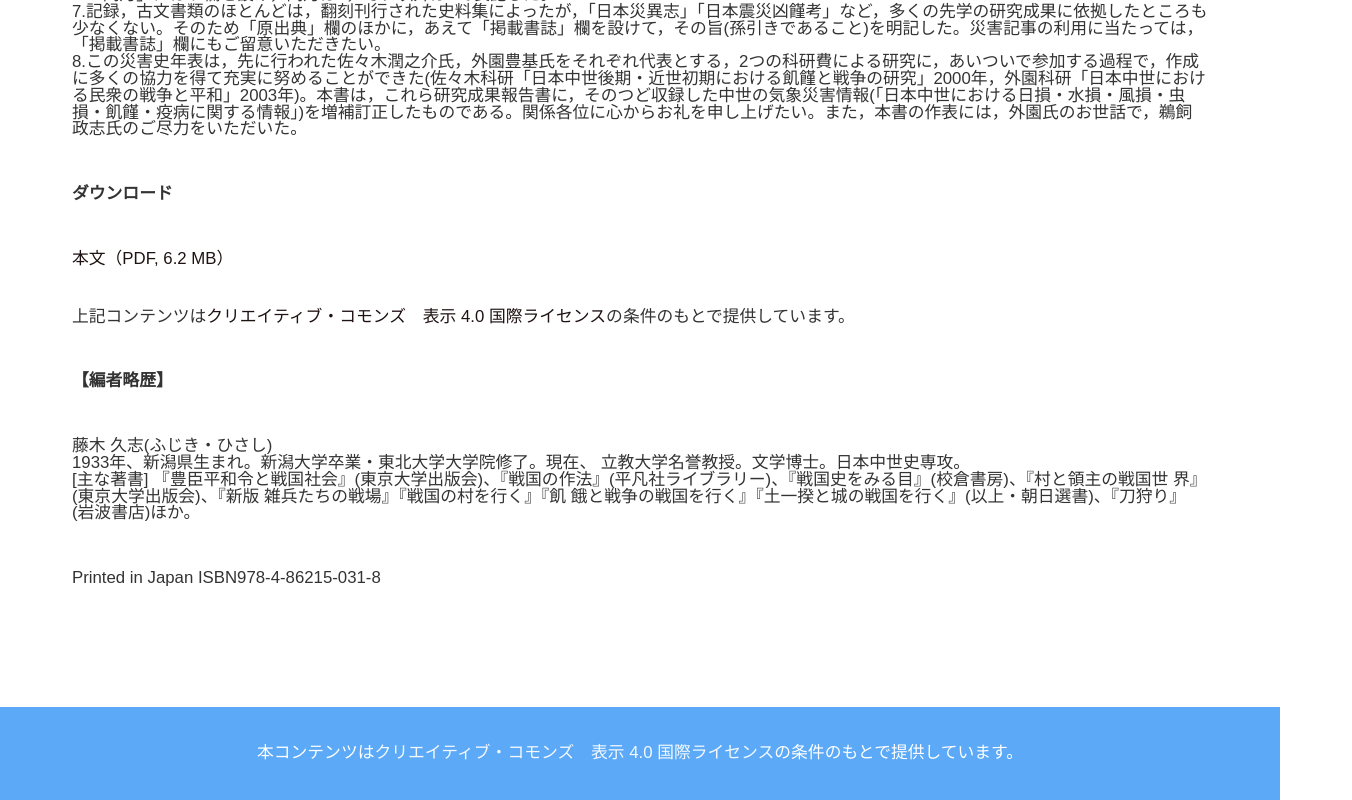
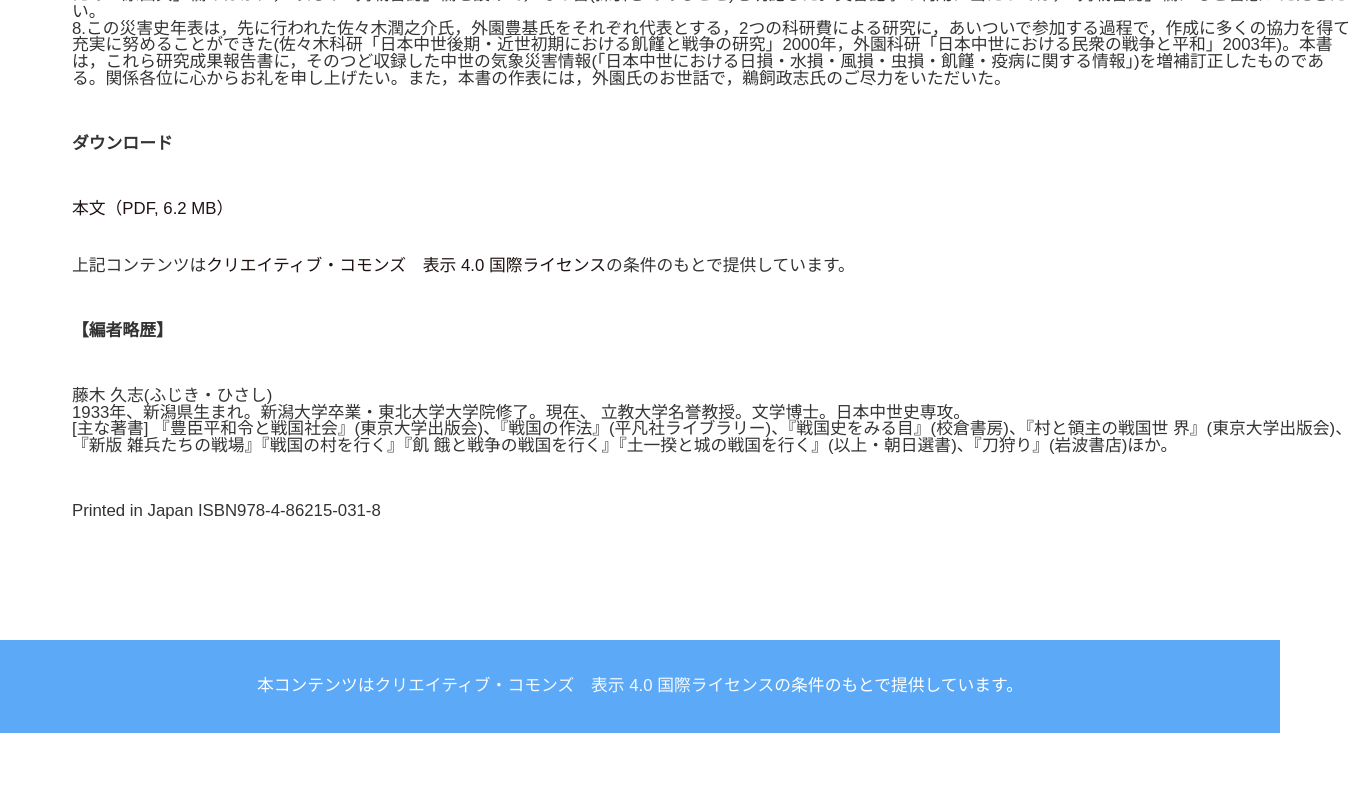
Before and after one commit to ybeach/disaster_events, a Nuxt app: page /about in a window 1280 px wide. Shown: the part 1076-1876 px from the top of the page, 1352 px wide, since content can reach past the window. After the commit the page ends 1809 px from the top, so only its background shows below. Built offline with nearby package versions, Linux system fonts and the light colour scheme.

Commit message:
update for css

```diff
--- a/src/app.vue
+++ b/src/app.vue
@@ -18,6 +18,10 @@ useRouter().options.scrollBehavior = (to, from, savedPosition) => {
 </script>
 
 <style>
+div {
+  width: 100%;
+}
+
 .page-enter-active,
 .page-leave-active {
   transition: all 0.2s;
--- a/src/components/ArticleList.vue
+++ b/src/components/ArticleList.vue
@@ -39,6 +39,7 @@ const lists = defineProps({
 <style scoped>
 table {
 	border-spacing: 10px 10px;
+	width: 100%;
 }
 
 th,
--- a/src/components/Footer.vue
+++ b/src/components/Footer.vue
@@ -14,6 +14,9 @@
 	background-color: #5ba9f7;
 	text-align: center;
 	padding: 26px 0;
+	width: 100% auto;
+	display: flex;
+
 }
 
 .wrapper {
--- a/src/components/SearchForm.vue
+++ b/src/components/SearchForm.vue
@@ -40,7 +40,7 @@ function submit() {
 </script>
 
 <template>
-	<div>
+
 		<form class="search-form" @submit.prevent="submit">
 			<!--
 			<input v-if="props.ql.length >0"  type="text" v-model="query" ref="searchForm" />
@@ -49,13 +49,17 @@ function submit() {
 			<input type="text" v-model="query" ref="searchForm" v-bind:placeholder=getPlaceHolder() />
 			<button class="search-btn" type="submit">検索</button>
 		</form>
-	</div>
+
 </template>
 
 
 <style scoped>
 form {
 	display: flex;
+}
+
+div {
+	width: 100%
 }
 
 input[type=text] {
@@ -77,7 +81,7 @@ input[type=text]:focus {
 }
 
 button {
-	font-size: 1.2rem;
+	font-size: 1.1rem;
 	/*-webkit-appearance: none;*/
 	padding: 4px 8px;
 	border-radius: 4px;
@@ -87,6 +91,6 @@ button {
 	font-family: "Ubuntu", "Noto Sans JP", sans-serif;
 	cursor: pointer;
 	color:rgba(9, 20, 37, 0.577);
-	width: 48px;
+	width: 90px;
 }
 </style>
--- a/src/layouts/default.vue
+++ b/src/layouts/default.vue
@@ -1,7 +1,7 @@
 <template>
-  <div>
-		<Header />
-		<slot />
-		<Footer />
-  </div>
+
+	<Header />
+	<slot />
+	<Footer />
+
 </template>
--- a/src/pages/index.vue
+++ b/src/pages/index.vue
@@ -3,11 +3,11 @@ import { Ref } from 'vue';
 
 const route = useRoute();
 const qp = Number(route.query.page);
-const page: number = route.query.page == undefined || qp < 1 ? 1: qp;
+const page: number = route.query.page == undefined || qp < 1 ? 1 : qp;
 const ql = Number(route.query.limit);
-const limit: number = route.query.limit == undefined || ql < 5 ? 30:ql;
+const limit: number = route.query.limit == undefined || ql < 5 ? 30 : ql;
 //const offset: number = 0;
-const q:string = route.query.q == undefined ? "" : route.query.q;
+const q: string = route.query.q == undefined ? "" : route.query.q;
 const params: object = { limit: limit, page: page, q: q };
 
 //console.log(limit, page, "q=" +q);
@@ -23,11 +23,10 @@ watch(() => route.query, () => location.reload());
 </script>
 
 <template>
-	<div>
 	<div class="divider">
 		<div class="aside">
 			<!-- キーワード検索 -->
-				<SearchForm :ql="q"/>
+			<SearchForm :ql="q" />
 		</div>
 		<div class="container">
 			<!-- 記事一覧 -->
@@ -35,8 +34,7 @@ watch(() => route.query, () => location.reload());
 		</div>
 	</div>
 	<!-- 追加 -->
-		<PaginationWithSearch :numPages="numPages" :current="page" :q="q" :limit="limit"/>
-	</div>
+	<PaginationWithSearch :numPages="numPages" :current="page" :q="q" :limit="limit" />
 </template>
 
 <style scoped>
@@ -76,6 +74,7 @@ watch(() => route.query, () => location.reload());
 		margin: 20px 0 0;
 		padding: 0 20px;
 		padding-top: 112px;
+		width: 100%;
 	}
 
 	.aside {
```
Lines whose indentation alone changed are shown as unchanged.
